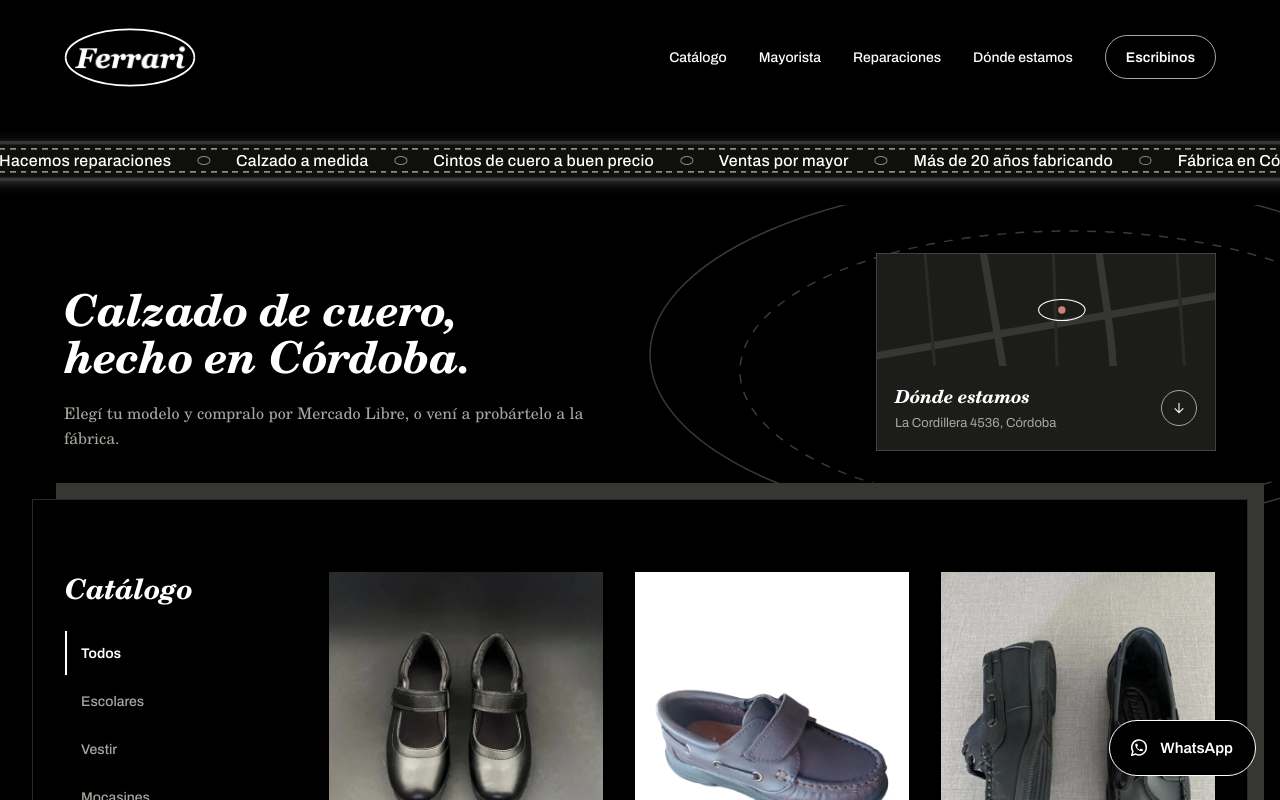
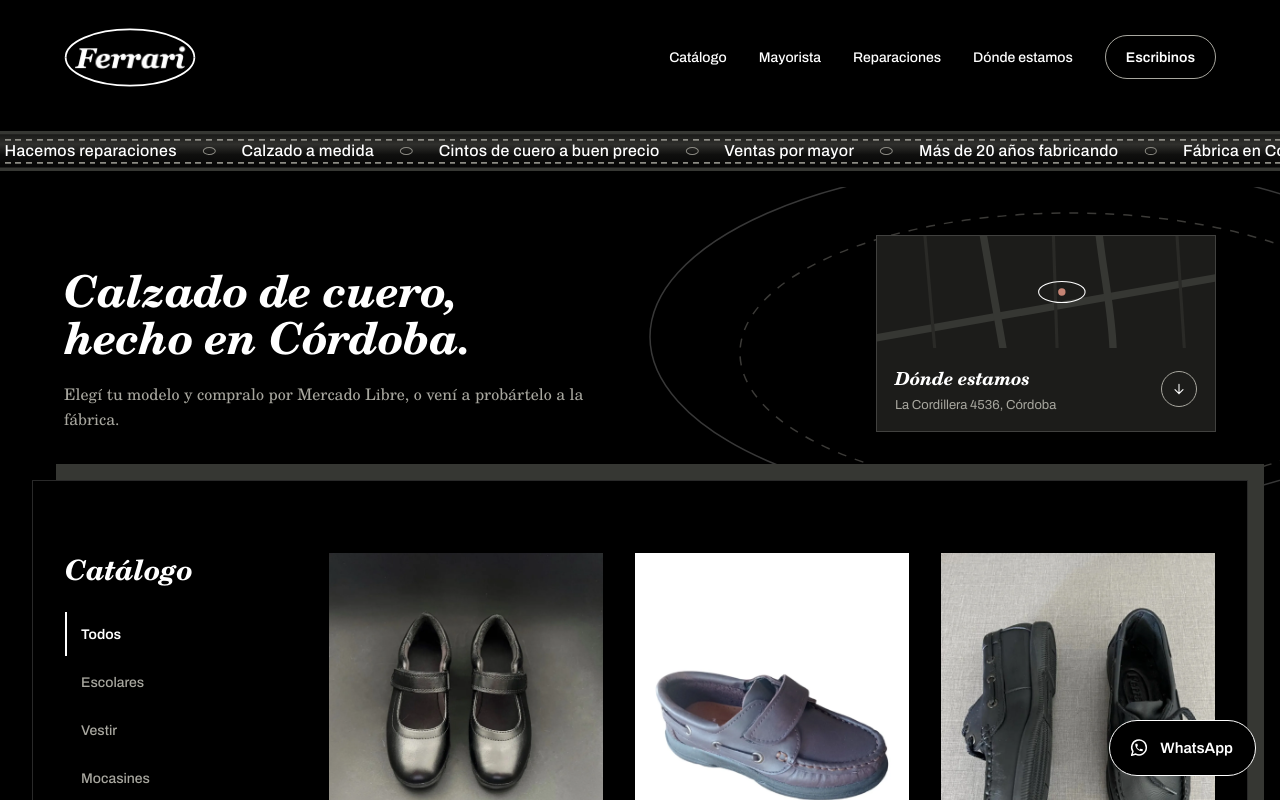
Before and after one commit to Ferlara02/calzadosferrari, a React (Vite) app: page / in a window 1280 px wide. Shown: the top 800 px of the page. Built offline with nearby package versions, Linux system fonts and the light colour scheme.

Commit message:
Cambio en cinto adviser v2

```diff
--- a/src/components/CintaAnuncios.jsx
+++ b/src/components/CintaAnuncios.jsx
@@ -18,12 +18,32 @@ const ANUNCIOS = [
 // "clara": cinto blanco con detalles en negro · "oscura": cinto negro con detalles en blanco
 const TONO = "oscura";
 
+// true: el cinto cruza la portada levemente en diagonal
+const INCLINADO = false;
+
+// true: el cuero tiene un brillo arriba y se oscurece abajo, como un cinto con volumen
+const VOLUMEN = true;
+
 // Copias del tramo + hebilla: alcanza para cubrir pantallas anchas sin que se vea el final
 const COPIAS = 3;
 
 export default function CintaAnuncios() {
   return (
-    <div className={`cinta cinta--${TONO}`} role="region" aria-label="Anuncios">
+    <div
+      className={`cinta cinta--${TONO} ${INCLINADO ? "cinta--inclinada" : ""} ${VOLUMEN ? "cinta--volumen" : ""}`}
+      role="region"
+      aria-label="Anuncios"
+    >
+      {/* degradé del cuero, compartido por todas las hebillas (colores en home.css) */}
+      <svg className="cinta-defs" width="0" height="0" aria-hidden="true" focusable="false">
+        <linearGradient id="cinta-volumen" gradientUnits="userSpaceOnUse" x1="0" y1="16" x2="0" y2="44">
+          <stop offset="0" className="cinta-vol-1" />
+          <stop offset="0.28" className="cinta-vol-2" />
+          <stop offset="0.6" className="cinta-vol-3" />
+          <stop offset="1" className="cinta-vol-4" />
+        </linearGradient>
+      </svg>
+      <div className="cinta-giro">
       <div className="cinta-pista">
         {Array.from({ length: COPIAS }, (_, c) => (
           // Solo la primera copia la leen los lectores de pantalla y el teclado
@@ -40,6 +60,7 @@ export default function CintaAnuncios() {
             <Hebilla />
           </div>
         ))}
+      </div>
       </div>
     </div>
   );
--- a/src/styles/home.css
+++ b/src/styles/home.css
@@ -1009,15 +1009,56 @@
   --cinta-alto: 40px;                   /* alto del cuero; todo lo demás escala con esto */
   --u: calc(var(--cinta-alto) / 34);
   --cinta-dur: 42s;                     /* lo que tarda en pasar un tramo + hebilla */
-  /* aire arriba y abajo para que la sombra no se corte (overflow: hidden) */
-  padding: calc(var(--u) * 8) 0;
   overflow: hidden;
   -webkit-tap-highlight-color: transparent;
+}
+/* Inclinado: se gira una franja apenas más ancha que la pantalla (no la pista,
+   que es larguísima) y se deja lugar arriba y abajo para lo que sube y baja */
+.cinta-giro {
+  overflow: hidden;
+}
+/* Volumen: cuatro tonos de arriba a abajo del cuero. Sin volumen, los cuatro
+   son el color plano del cuero. Los usan el tramo (CSS) y la hebilla (SVG). */
+.cinta {
+  --cinta-vol-1: var(--cinta-cara);
+  --cinta-vol-2: var(--cinta-cara);
+  --cinta-vol-3: var(--cinta-cara);
+  --cinta-vol-4: var(--cinta-cara);
+}
+.cinta--volumen.cinta--oscura {
+  --cinta-vol-1: #1b1b19;
+  --cinta-vol-2: #30302d; /* brillo */
+  --cinta-vol-3: #0f0f0e;
+  --cinta-vol-4: #050505;
+}
+.cinta--volumen.cinta--clara {
+  --cinta-vol-1: #f4f3ef;
+  --cinta-vol-2: #ffffff; /* brillo */
+  --cinta-vol-3: #eeede8;
+  --cinta-vol-4: #d9d8d2;
+}
+.cinta-defs {
+  position: absolute;
+}
+.cinta-vol-1 { stop-color: var(--cinta-vol-1); }
+.cinta-vol-2 { stop-color: var(--cinta-vol-2); }
+.cinta-vol-3 { stop-color: var(--cinta-vol-3); }
+.cinta-vol-4 { stop-color: var(--cinta-vol-4); }
+.cinta--inclinada {
+  --cinta-angulo: -2deg;
+  --cinta-subida: 1.9vw;   /* ≈ media pantalla × sen(2°) */
+  overflow-x: clip;
+  overflow-y: visible;
+  padding: var(--cinta-subida) 0;
+}
+.cinta--inclinada .cinta-giro {
+  width: 106%;
+  margin-left: -3%;
+  transform: rotate(var(--cinta-angulo));
 }
 .cinta-pista {
   display: flex;
   width: max-content;
-  filter: var(--cinta-sombra-externa);
   animation: cinta-correr var(--cinta-dur) linear infinite;
 }
 /* Tonos (TONO en CintaAnuncios.jsx) */
@@ -1034,8 +1075,6 @@
   --cinta-metal: var(--blanco);
   --cinta-metal-borde: transparent;
   --cinta-reflejo: var(--hilo);
-  /* sombra blanca suave: despega el cinto negro del fondo negro */
-  --cinta-sombra-externa: drop-shadow(0 calc(var(--u) * 2) calc(var(--u) * 5) rgba(255, 255, 255, 0.22));
 }
 .cinta--clara {
   --cinta-cara: var(--blanco);
@@ -1050,7 +1089,6 @@
   --cinta-metal: var(--negro);
   --cinta-metal-borde: var(--hilo);     /* sin esto, el marco negro se pierde sobre el fondo negro */
   --cinta-reflejo: rgba(255, 255, 255, 0.55);
-  --cinta-sombra-externa: none;
 }
 /* Se frena para poder leer o tocar un anuncio:
    - mientras el dedo está apoyado (:active);
@@ -1090,6 +1128,8 @@
       0 calc(var(--u) * 6.25) / 100% calc(var(--u) * 1.5) no-repeat,
     repeating-linear-gradient(90deg, var(--cinta-hilo) 0 calc(var(--u) * 5), transparent 0 calc(var(--u) * 9))
       0 calc(var(--u) * 26.25) / 100% calc(var(--u) * 1.5) no-repeat,
+    linear-gradient(180deg, var(--cinta-vol-1) 0%, var(--cinta-vol-2) 28%, var(--cinta-vol-3) 60%, var(--cinta-vol-4) 100%)
+      0 calc(var(--u) * 3) / 100% calc(var(--u) * 28) no-repeat,
     var(--cinta-cara);
   box-shadow:
     inset 0 calc(var(--u) * 3) 0 var(--cinta-canto),
@@ -1130,7 +1170,7 @@
   overflow: visible;
 }
 .cinta-hebilla .c-canto { fill: var(--cinta-canto); }
-.cinta-hebilla .c-cara { fill: var(--cinta-cara); }
+.cinta-hebilla .c-cara { fill: url(#cinta-volumen); }
 .cinta-hebilla .c-hilo {
   fill: none;
   stroke: var(--cinta-hilo);
@@ -1177,6 +1217,10 @@
   stroke-dashoffset: -4;
 }
 @media (max-width: 640px) {
+  .cinta--inclinada {
+    --cinta-angulo: -3deg; /* en pantalla angosta 2° casi no se nota */
+    --cinta-subida: 2.8vw;
+  }
   .cinta {
     --cinta-alto: 36px;
     --cinta-dur: 40s;
```
